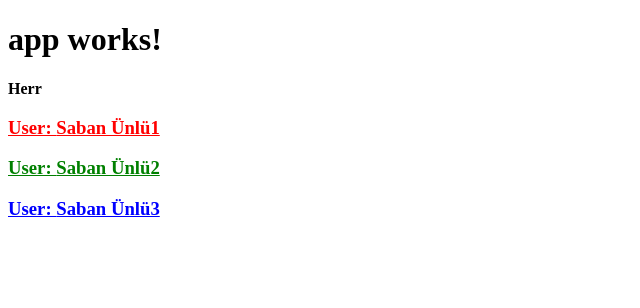
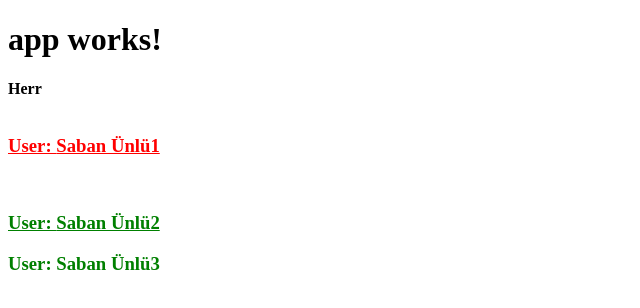
Before and after one commit to netTrek/ng2-training, an Angular app: page / in a window 1280 px wide. Shown: the top 308 px of the page, without its empty margins (0-640 px from the left). Built offline with nearby package versions, Linux system fonts and the light colour scheme.

Commit message:
ngClass end

```diff
--- a/src/app/common-ui/user-list/user-list.component.html
+++ b/src/app/common-ui/user-list/user-list.component.html
@@ -1,5 +1,5 @@
 <baywa-user-title>Herr</baywa-user-title>
 
-<baywa-user [class]="'underlined'">Saban Ünlü1</baywa-user>
-<baywa-user class="underlined" [class]="makeGreen()">Saban Ünlü2</baywa-user>
-<baywa-user class="underlined" [class.blue]="1+1===2">Saban Ünlü3</baywa-user>
+<baywa-user [class]="'underlined'" [ngStyle]="{margin: '10px'}">Saban Ünlü1</baywa-user>
+<baywa-user class="underlined" [ngClass]="makeGreen()">Saban Ünlü2</baywa-user>
+<baywa-user class="underlined" [ngClass]="{green:true, underlined:false}">Saban Ünlü3</baywa-user>
```
